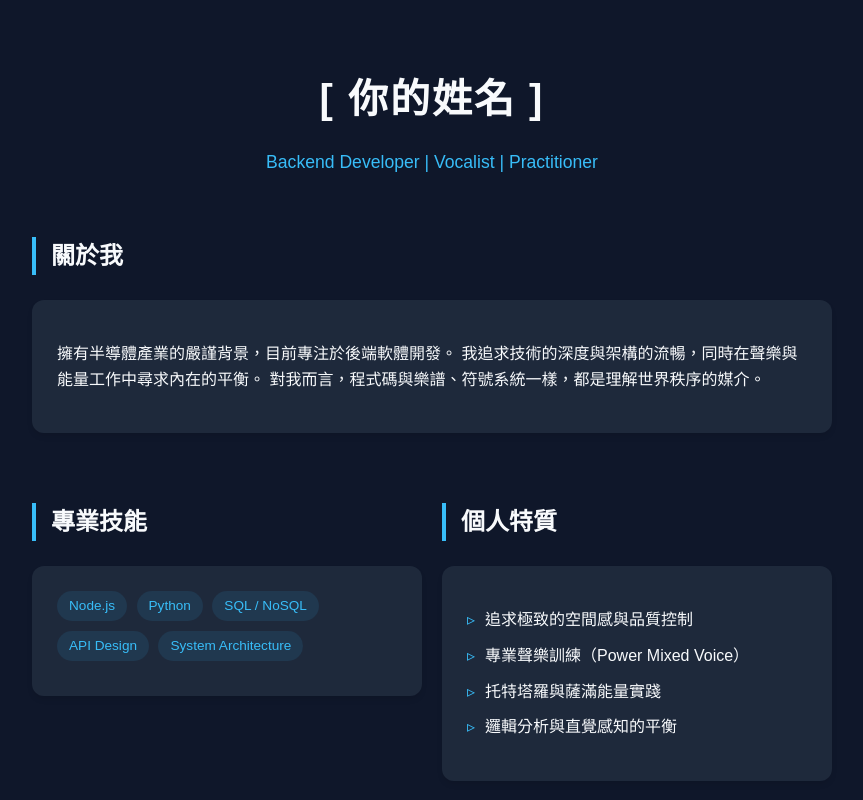
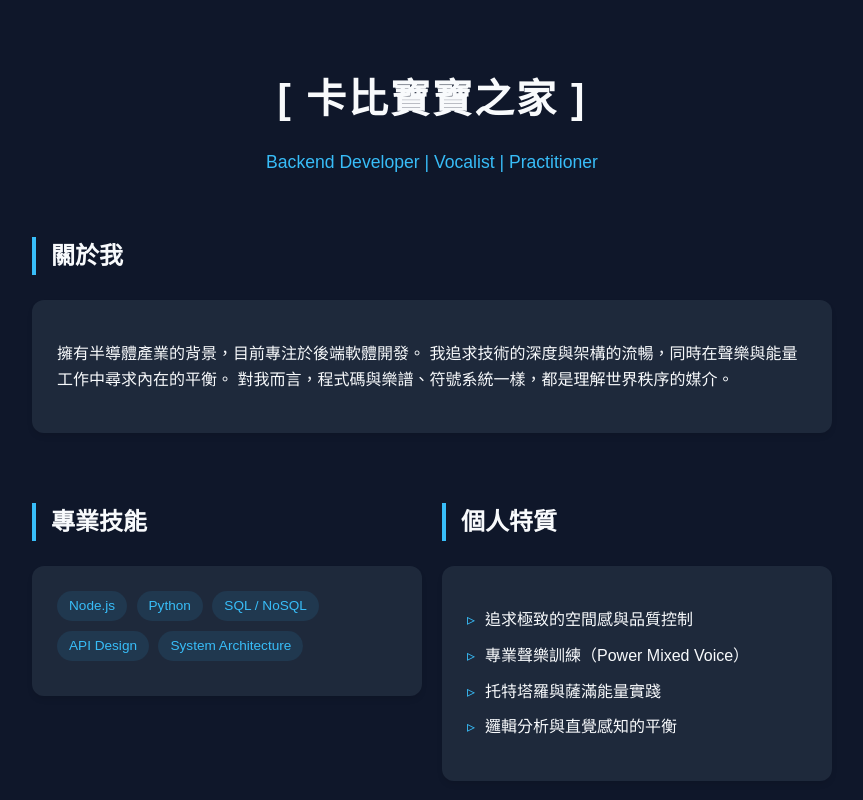
Before and after one commit to DishShen/resume, a plain HTML site: page index.html in a window 1280 px wide. Shown: the top 800 px of the page, without its empty margins (208-1071 px from the left). Drawn offline with Linux system fonts and the light colour scheme.

Commit message:
Update index.html

```diff
--- a/index.html
+++ b/index.html
@@ -118,7 +118,7 @@
 
 <div class="container">
     <header>
-        <h1>[ 你的姓名 ]</h1>
+        <h1>[ 卡比寶寶之家 ]</h1>
         <p class="subtitle">Backend Developer | Vocalist | Practitioner</p>
     </header>
 
@@ -126,7 +126,7 @@
         <h2>關於我</h2>
         <div class="card">
             <p>
-                擁有半導體產業的嚴謹背景，目前專注於後端軟體開發。
+                擁有半導體產業的背景，目前專注於後端軟體開發。
                 我追求技術的深度與架構的流暢，同時在聲樂與能量工作中尋求內在的平衡。
                 對我而言，程式碼與樂譜、符號系統一樣，都是理解世界秩序的媒介。
             </p>
```
